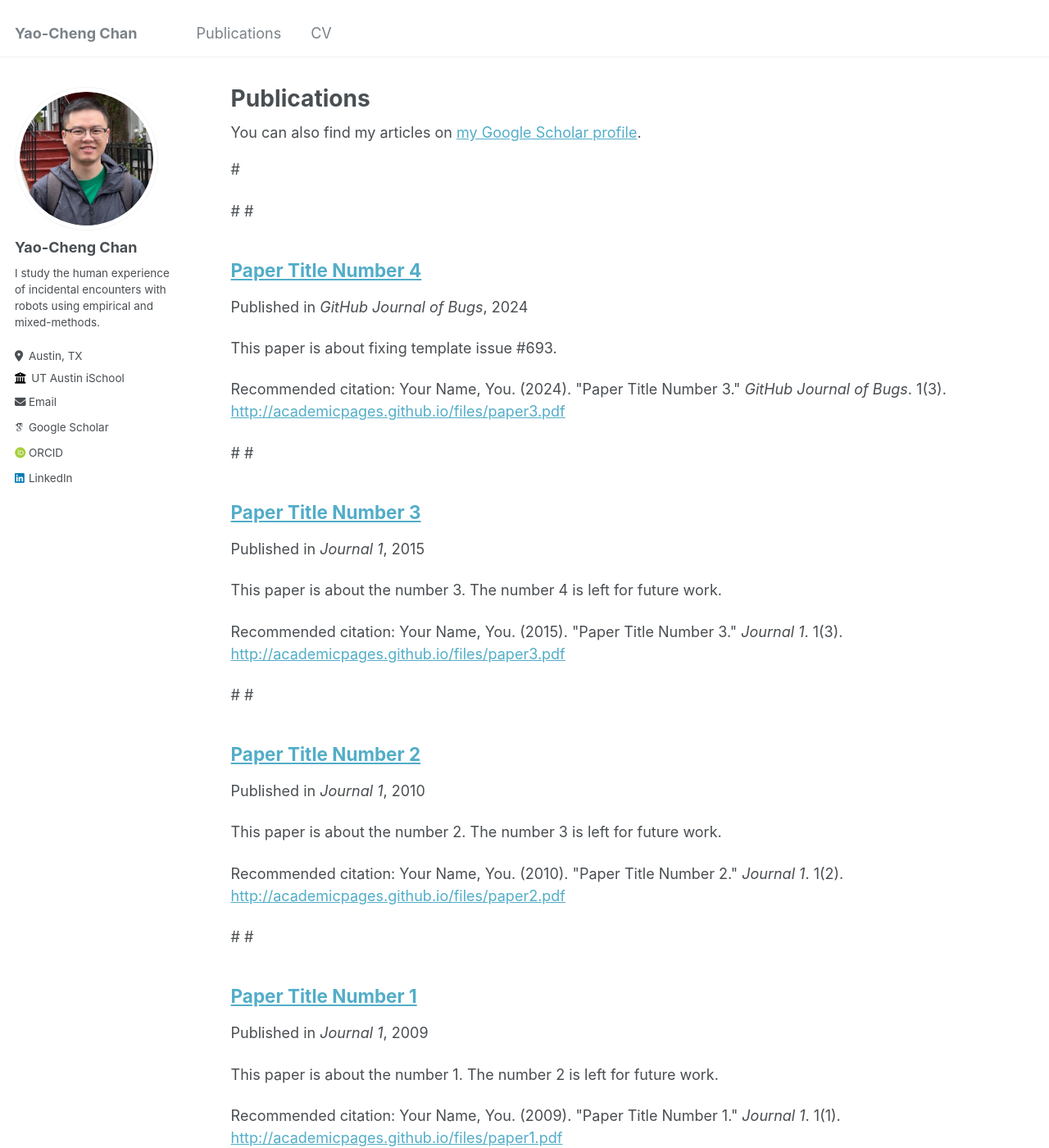
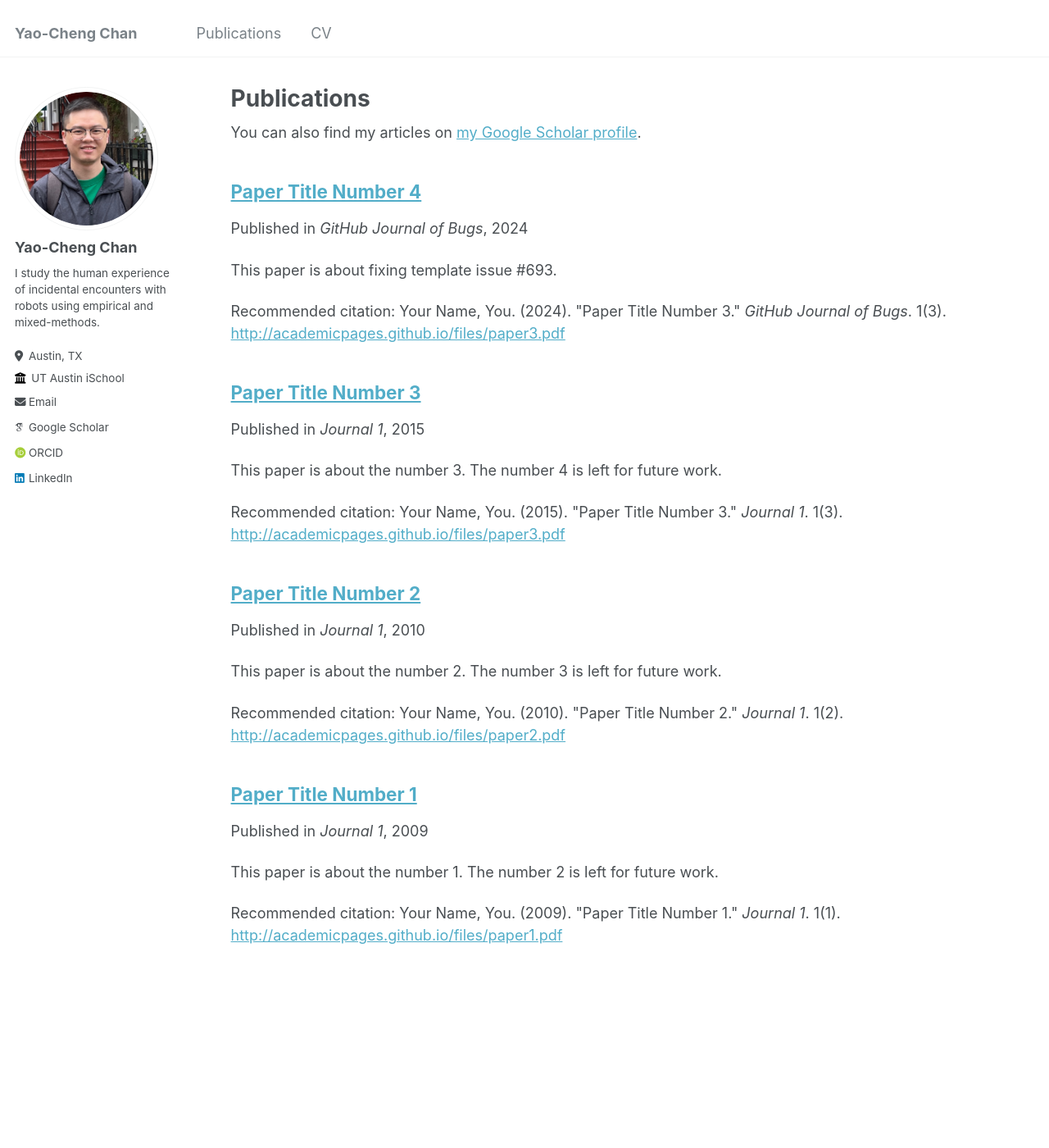
Before and after one commit to yaochengchan/yaochengchan.github.io, a Jekyll site: the page built from _pages/publications.md, in a window 1280 px wide and 1400 px high. Shown: the whole window at 82% size. Built offline with Jekyll 4.4.1, drawn with Linux system fonts in a browser that asks for light colours; some web fonts are replaced.

Commit message:
Update publications.md

```diff
--- a/_pages/publications.md
+++ b/_pages/publications.md
@@ -9,8 +9,8 @@ author_profile: true
   <div class="wordwrap">You can also find my articles on <a href="{{site.author.googlescholar}}">my Google Scholar profile</a>.</div>
 {% endif %}
 
-#{% include base_path %}
+{% include base_path %}
 
-#{% for post in site.publications reversed %}
-  #{% include archive-single.html %}
-#{% endfor %}
+{% for post in site.publications reversed %}
+  {% include archive-single.html %}
+{% endfor %}
```
